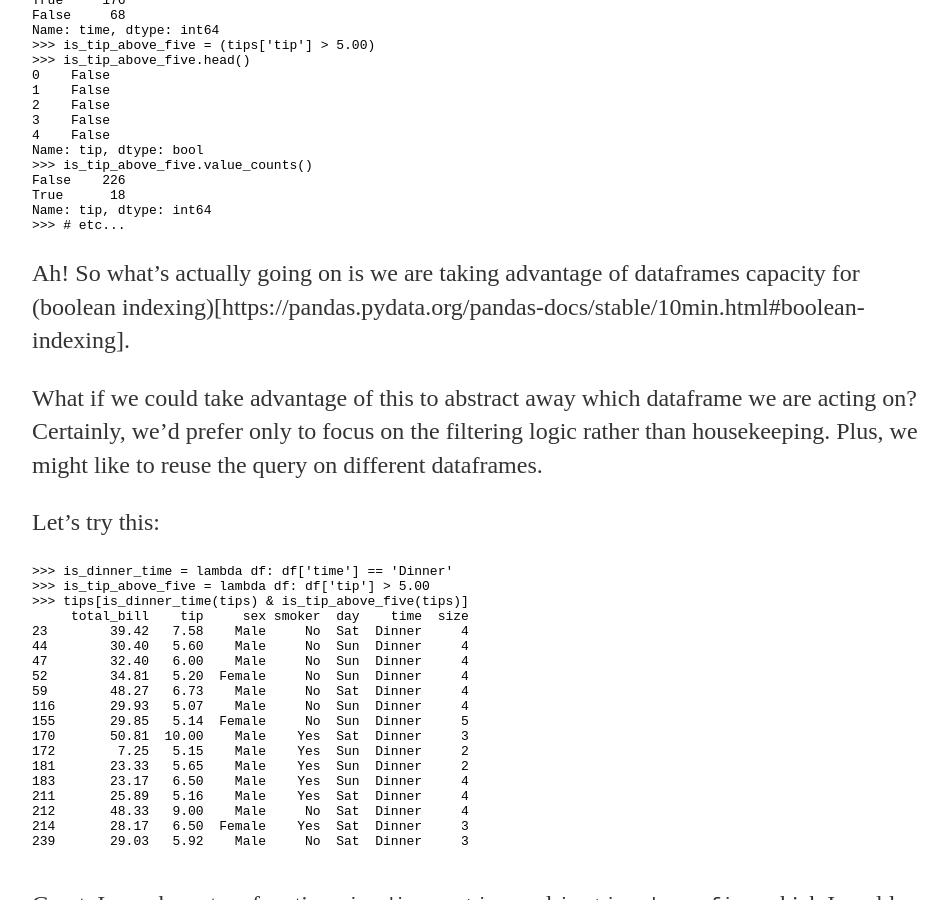
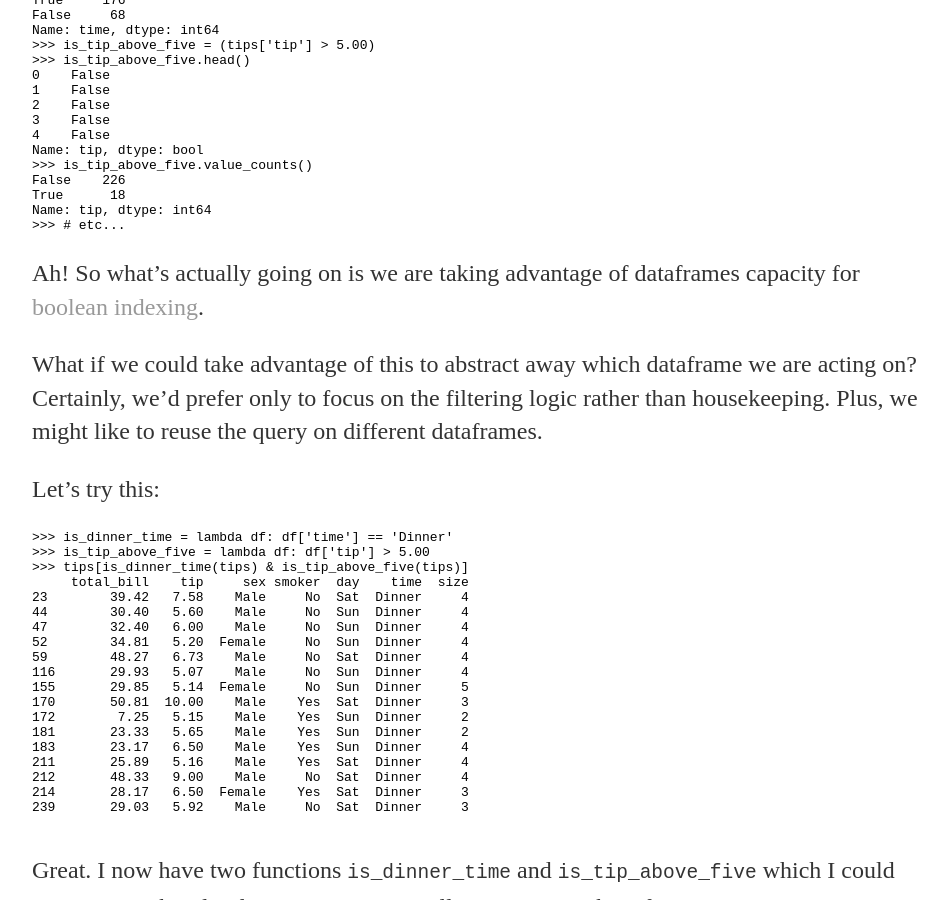
Before and after one commit to alxmrs/website, a Jekyll site: the page built from _posts/2018-07-06-higher-order-functions-on-pandas-dataframes.md, in a window 1280 px wide and 900 px high, scrolled down 1933 px. Shown: the whole window, without its empty margins (160-1108 px from the left). Built offline with Jekyll 4.4.1, drawn with Linux system fonts in a browser that asks for light colours; our own code applies the rules of GitHub Pages for plain Markdown files.

Commit message:
(fixed link syntax)

````diff
--- a/_posts/2018-07-06-higher-order-functions-on-pandas-dataframes.md
+++ b/_posts/2018-07-06-higher-order-functions-on-pandas-dataframes.md
@@ -92,7 +92,7 @@ Name: tip, dtype: int64
 >>> # etc...
 ```
 
-Ah! So what's actually going on is we are taking advantage of dataframes capacity for (boolean indexing)[https://pandas.pydata.org/pandas-docs/stable/10min.html#boolean-indexing].
+Ah! So what's actually going on is we are taking advantage of dataframes capacity for [boolean indexing](https://pandas.pydata.org/pandas-docs/stable/10min.html#boolean-indexing).
 
 What if we could take advantage of this to abstract away which dataframe we are acting on?
 Certainly, we'd prefer only to focus on the filtering logic rather than housekeeping.
````
